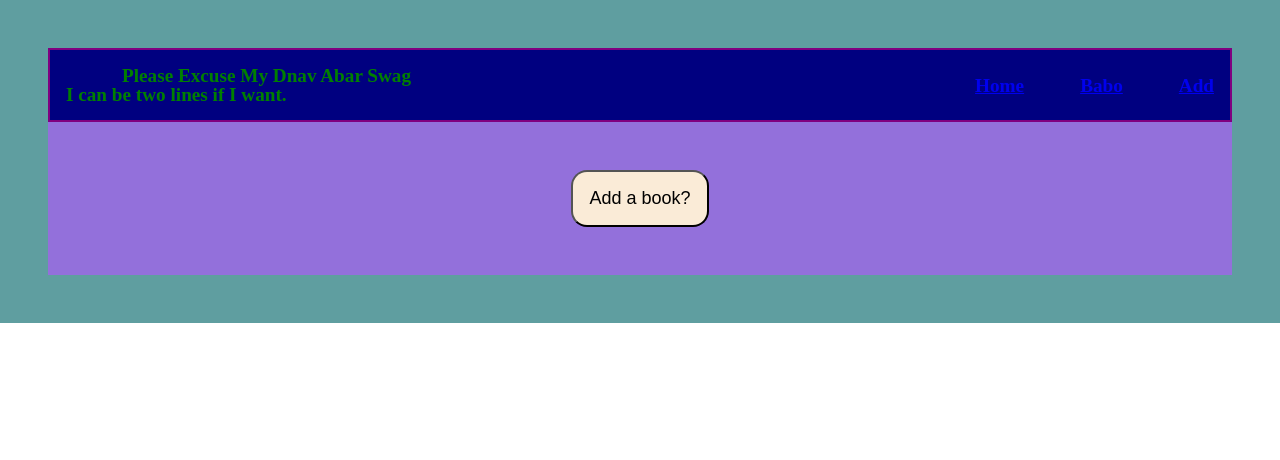
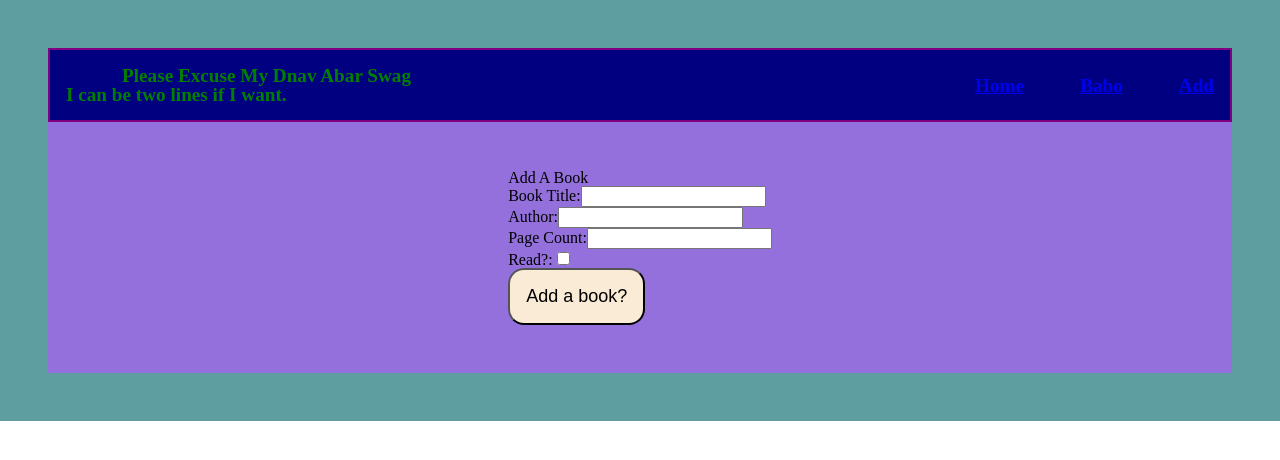
Before and after one commit to gibbonhug/library, a React (Create React App) app: page /add in a window 1280 px wide. Shown: the top 460 px of the page. Built offline with nearby package versions, Linux system fonts and the light colour scheme; data requests are answered from the project's data file.

Commit message:
Start writing form, styling etc

```diff
--- a/src/Components/AddForm.tsx
+++ b/src/Components/AddForm.tsx
@@ -2,14 +2,31 @@ import React from 'react';
 
 import AddButton from './AddButton';
 
-
-const AddForm:React.FC = () => {
-  return (
-    <div>
-        Hello WOrld
-        <AddButton />
-    </div>
-  )
-}
+const AddForm: React.FC = () => {
+    return (
+        <div>
+            <h2>Add A Book</h2>
+            <form>
+                <div className='form-section'>
+                    <label>Book Title:</label>
+                    <input type='text' required></input>
+                </div>
+                <div className='form-section'>
+                    <label>Author:</label>
+                    <input type='text' required></input>
+                </div>
+                <div className='form-section'>
+                    <label>Page Count:</label>
+                    <input type='number' required></input>
+                </div>
+                <div className='form-section'>
+                    <label>Read?:</label>
+                    <input type='checkbox' required></input>
+                </div>
+            </form>
+            <AddButton />
+        </div>
+    );
+};
 
 export default AddForm;
--- a/src/Components/App.tsx
+++ b/src/Components/App.tsx
@@ -5,7 +5,7 @@ import { BrowserRouter, Route, Routes } from 'react-router-dom';
 import Nav from './Nav';
 import Home from './Home';
 import Babo from './Babo'; // temp just to have routes
-import AddForm from './AddButton'; // temp just to have routes
+import AddForm from './AddForm'; // temp just to have routes
 import LibraryPage from './LibraryPage';
 
 import { BookInfo } from './interfaces';
--- a/src/scss/main.scss
+++ b/src/scss/main.scss
@@ -1,6 +1,7 @@
 @import './base/reset';
 
 @import './react-components/add-button';
+@import './react-components/add-form';
 @import './react-components/book';
 @import './react-components/home';
 @import './react-components/library';
```
Also changed, not shown: src/scss/react-components/_add-form.scss (added).
